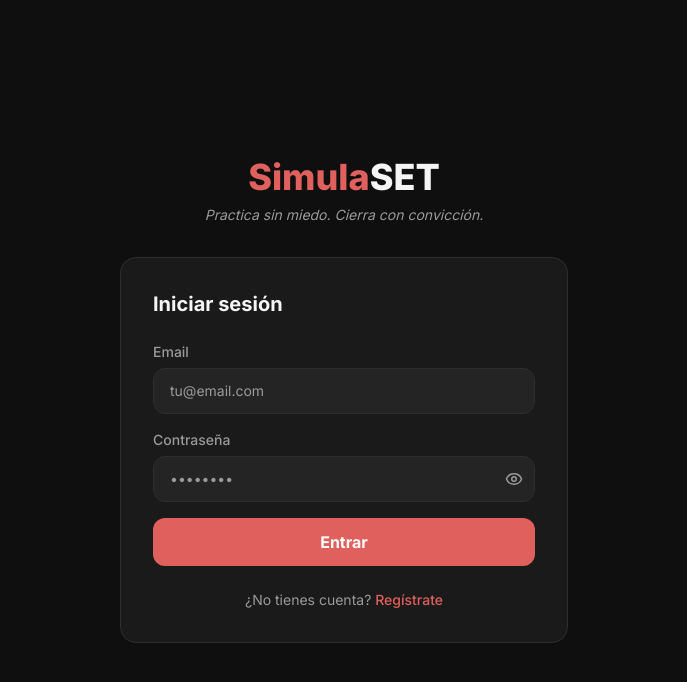
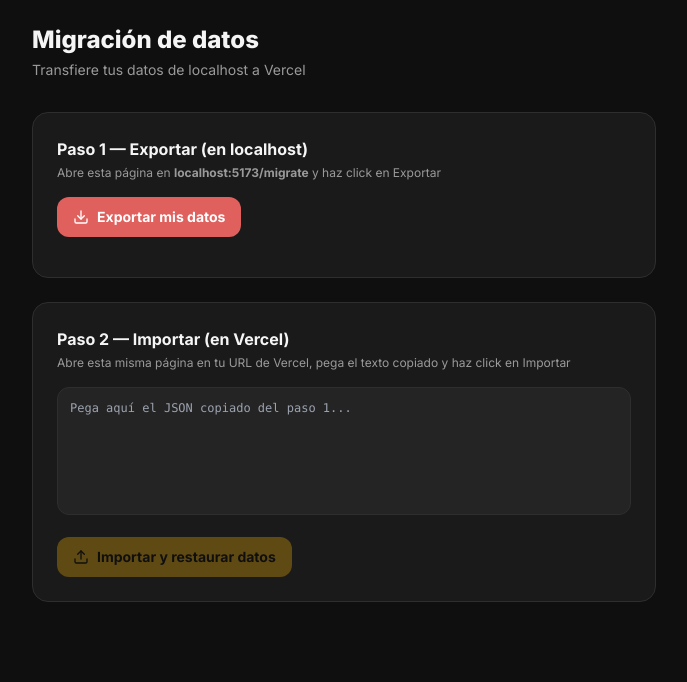
Before and after one commit to Juvisa/SimulaSet, a React (Vite) app: page /migrate in a window 1280 px wide. Before the commit this address led to /login. Shown: the top 682 px of the page, without its empty margins (296-983 px from the left). Built offline with nearby package versions, Linux system fonts and the light colour scheme; no server answers.

Commit message:
add migrate page + deploy fixes

```diff
--- a/src/App.jsx
+++ b/src/App.jsx
@@ -18,6 +18,7 @@ import RealLeadForm from './pages/RealLeadForm';
 import RealLeadConversation from './pages/RealLeadConversation';
 import Analytics from './pages/Analytics';
 import AdminAnalytics from './pages/AdminAnalytics';
+import Migrate from './pages/Migrate';
 
 function App() {
   return (
@@ -50,6 +51,8 @@ function App() {
           <Route path="/admin/setter/:setterId" element={<ProtectedRoute adminOnly><AdminSetterDetail /></ProtectedRoute>} />
           <Route path="/admin/analytics" element={<ProtectedRoute adminOnly><AdminAnalytics /></ProtectedRoute>} />
 
+          <Route path="/migrate" element={<Migrate />} />
+
           {/* Redirects */}
           <Route path="/" element={<Navigate to="/dashboard" replace />} />
           <Route path="*" element={<Navigate to="/dashboard" replace />} />
--- /dev/null
+++ b/src/pages/Migrate.jsx
@@ -0,0 +1,98 @@
+import { useState } from 'react';
+import { Download, Upload, Check, AlertTriangle } from 'lucide-react';
+
+const KEYS = ['simulaset_projects', 'simulaset_sessions', 'simulaset_analyses',
+  'simulaset_admin_feedback', 'real_leads_sessions', 'follow_up_schedule',
+  'simulaset_users', 'simulaset_current_user'];
+
+const Migrate = () => {
+  const [exported, setExported] = useState('');
+  const [importText, setImportText] = useState('');
+  const [importDone, setImportDone] = useState(false);
+  const [importError, setImportError] = useState('');
+
+  const handleExport = () => {
+    const data = {};
+    KEYS.forEach(k => {
+      const val = localStorage.getItem(k);
+      if (val) data[k] = val;
+    });
+    setExported(JSON.stringify(data));
+  };
+
+  const handleImport = () => {
+    setImportError('');
+    setImportDone(false);
+    try {
+      const data = JSON.parse(importText);
+      Object.entries(data).forEach(([k, v]) => localStorage.setItem(k, v));
+      setImportDone(true);
+      setTimeout(() => window.location.href = '/dashboard', 1500);
+    } catch {
+      setImportError('JSON inválido — asegúrate de pegar el texto completo');
+    }
+  };
+
+  return (
+    <div className="min-h-screen bg-bg-primary p-6 max-w-2xl mx-auto">
+      <h1 className="text-2xl font-black text-text-primary mb-1">Migración de datos</h1>
+      <p className="text-text-secondary text-sm mb-8">Transfiere tus datos de localhost a Vercel</p>
+
+      {/* Export */}
+      <div className="bg-bg-card border border-border-subtle rounded-2xl p-6 mb-6">
+        <h2 className="font-bold text-text-primary mb-1">Paso 1 — Exportar (en localhost)</h2>
+        <p className="text-text-secondary text-xs mb-4">Abre esta página en <b>localhost:5173/migrate</b> y haz click en Exportar</p>
+        <button
+          onClick={handleExport}
+          className="flex items-center gap-2 bg-accent-coral text-white px-4 py-2.5 rounded-xl font-bold hover:bg-accent-coral/90 transition-all text-sm mb-4"
+        >
+          <Download size={16} />
+          Exportar mis datos
+        </button>
+        {exported && (
+          <div>
+            <p className="text-green-400 text-xs mb-2 flex items-center gap-1"><Check size={12} /> Datos listos — selecciona todo y copia (Ctrl+A, Ctrl+C)</p>
+            <textarea
+              readOnly
+              value={exported}
+              className="w-full bg-bg-input border border-border-subtle rounded-xl p-3 text-text-secondary text-xs font-mono h-32 focus:outline-none"
+              onClick={e => e.target.select()}
+            />
+          </div>
+        )}
+      </div>
+
+      {/* Import */}
+      <div className="bg-bg-card border border-border-subtle rounded-2xl p-6">
+        <h2 className="font-bold text-text-primary mb-1">Paso 2 — Importar (en Vercel)</h2>
+        <p className="text-text-secondary text-xs mb-4">Abre esta misma página en tu URL de Vercel, pega el texto copiado y haz click en Importar</p>
+        <textarea
+          value={importText}
+          onChange={e => setImportText(e.target.value)}
+          placeholder='Pega aquí el JSON copiado del paso 1...'
+          className="w-full bg-bg-input border border-border-subtle rounded-xl p-3 text-text-secondary text-xs font-mono h-32 focus:outline-none focus:border-accent-coral mb-4 resize-none"
+        />
+        {importError && (
+          <div className="flex items-center gap-2 text-red-400 text-xs mb-3">
+            <AlertTriangle size={12} /> {importError}
+          </div>
+        )}
+        {importDone && (
+          <div className="flex items-center gap-2 text-green-400 text-xs mb-3">
+            <Check size={12} /> Datos importados — redirigiendo al dashboard...
+          </div>
+        )}
+        <button
+          onClick={handleImport}
+          disabled={!importText.trim()}
+          className="flex items-center gap-2 bg-accent-gold text-black px-4 py-2.5 rounded-xl font-bold hover:bg-accent-gold/90 transition-all text-sm disabled:opacity-40"
+        >
+          <Upload size={16} />
+          Importar y restaurar datos
+        </button>
+      </div>
+    </div>
+  );
+};
+
+export default Migrate;
```
